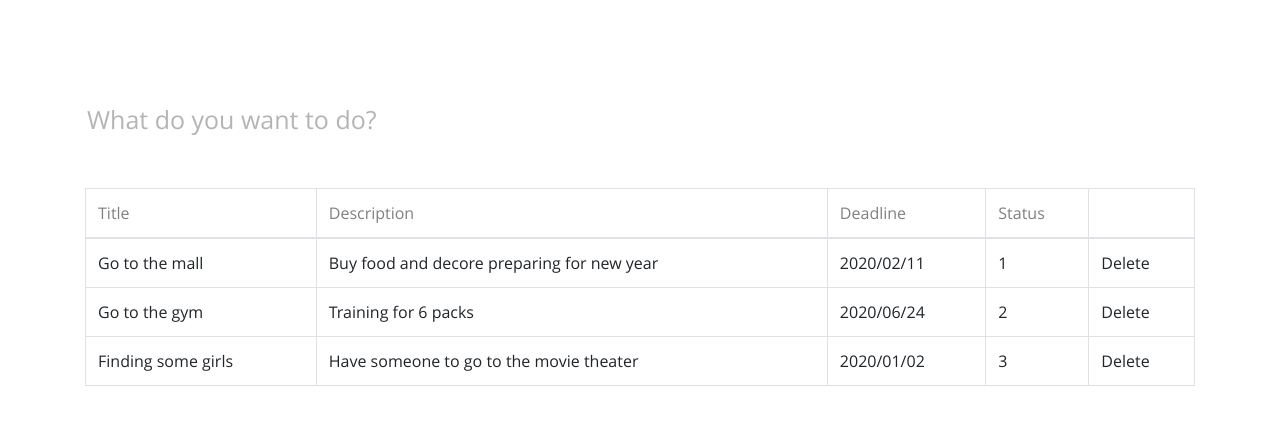
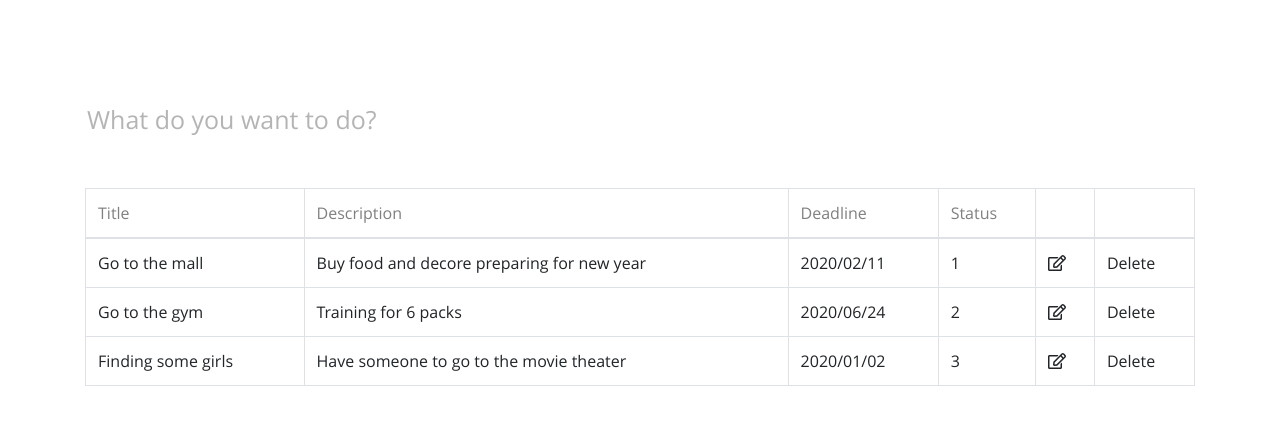
Before and after one commit to tonyminh95/todo-list-vuejs, a Vue app: page / in a window 1280 px wide. Shown: the top 424 px of the page. Built offline with nearby package versions, Linux system fonts and the light colour scheme.

Commit message:
install mixin sass

```diff
--- a/package.json
+++ b/package.json
@@ -15,6 +15,8 @@
     "axios": "^0.19.2",
     "bootstrap": "^4.4.1",
     "core-js": "^3.6.4",
+    "node-sass": "^4.13.1",
+    "sass-loader": "^8.0.2",
     "vue": "^2.6.11",
     "vue-moment": "^4.1.0",
     "vuejs-datepicker": "^1.6.2",
--- a/src/components/NewDesign.vue
+++ b/src/components/NewDesign.vue
@@ -9,6 +9,7 @@
                     <td>Description</td>
                     <td>Deadline</td>
                     <td>Status</td>
+                    <td></td>
                     <td></td>
                 </tr>
             </thead>
@@ -48,9 +49,6 @@
                     this.$store.dispatch('createTask', this.title)
                     this.title = null
                 }
-            },
-
-            test (index, id) {
             }
         }
     }
--- a/src/components/TaskRow.vue
+++ b/src/components/TaskRow.vue
@@ -1,12 +1,10 @@
 <template>
     <tr>
-        <td @click="click = true">
-            <div v-if="!click">{{ todo.title }}</div>
-            <input v-else ref="title" v-model="todo.title">
-        </td>
+        <td>{{ todo.title }}</td>
         <td>{{ todo.description }}</td>
         <td>{{ todo.deadline }}</td>
         <td>{{ todo.status }}</td>
+        <td><fa-icon :icon="['far', 'edit']" class="soft-red"></fa-icon></td>
         <td>Delete</td>
     </tr>
 </template>
--- a/src/components/TodosPage.vue
+++ b/src/components/TodosPage.vue
@@ -48,7 +48,7 @@
         </div> -->
 
         <!-- modal -->
-        <b-modal id="edit-modal" hide-footer hide-header>
+        <!-- <b-modal id="edit-modal" hide-footer hide-header>
             <div class="row">
                 <div class="col-10 offset-2">
                     <input class="title" placeholder="What do you want to do?" autofocus v-model="updateItem.title">
@@ -70,7 +70,7 @@
                 <div class="col-2"><fa-icon :icon="['fas', 'circle-notch']"></fa-icon></div>
                 <div class="col-10"></div>
             </div>
-        </b-modal>
+        </b-modal> -->
 
         <!-- <b-modal id="filter-modal" hide-footer hide-header>
             <div class="row">
--- a/src/main.js
+++ b/src/main.js
@@ -5,16 +5,12 @@ import { library } from '@fortawesome/fontawesome-svg-core'
 import { fas } from '@fortawesome/free-solid-svg-icons'
 import { far } from '@fortawesome/free-regular-svg-icons'
 import { FontAwesomeIcon } from '@fortawesome/vue-fontawesome'
-import { BootstrapVue, IconsPlugin } from 'bootstrap-vue'
 import 'bootstrap/dist/css/bootstrap.css'
-import 'bootstrap-vue/dist/bootstrap-vue.css'
 import store from '@/store/index'
 // filter
 import { status } from '@/utils'
 Vue.filter('status', status)
 
-Vue.use(BootstrapVue)
-Vue.use(IconsPlugin)
 Vue.use(require('vue-moment'));
 
 library.add(fas, far)
```
Also changed, not shown: 1 other file (tests, documents, lock files or other folders).
